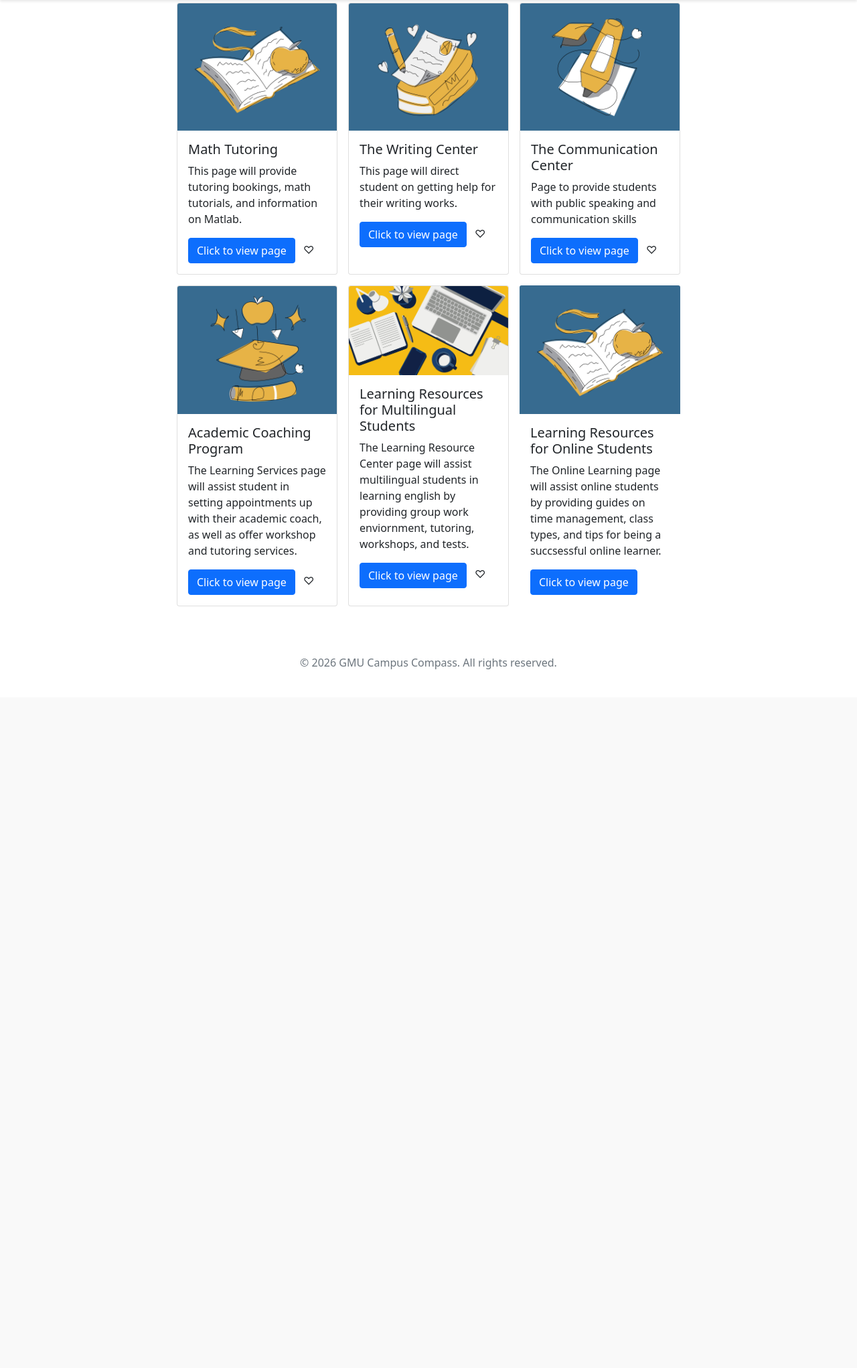
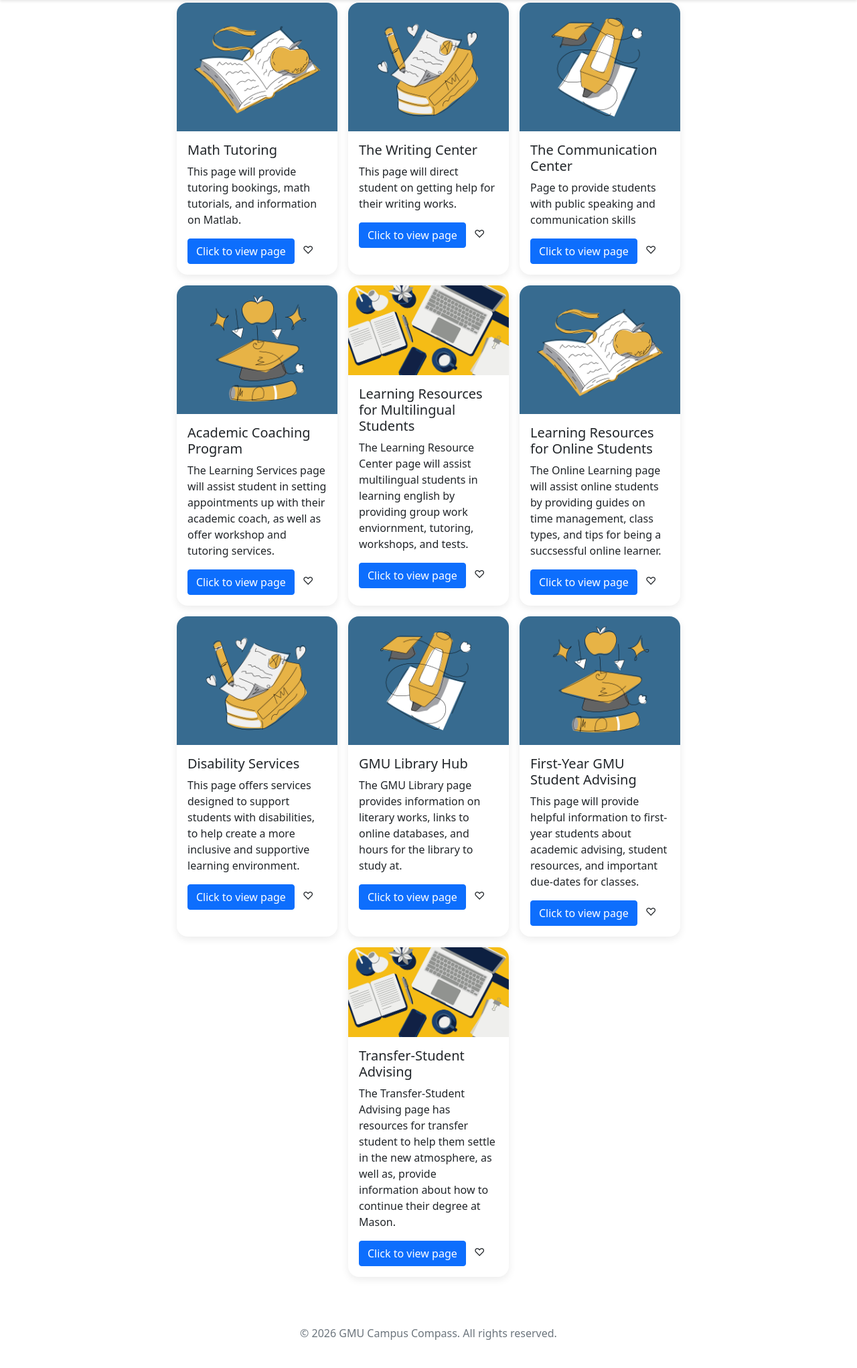
Before and after one commit to kanmani-m/masoncampuscompass, a Flask app: page /academicResource in a window 1280 px wide. Shown: the part 80-2122 px from the top of the page at 67% size. Before the commit the page ends 1079 px from the top, so only its background shows below. Run offline with Flask 3, Linux system fonts and the light colour scheme; the visitor is signed in with stand-in values (Sample User, id 1).

Commit message:
added more resources, fixed css, added decor

```diff
--- a/webapp/static/css/academicResources.css
+++ b/webapp/static/css/academicResources.css
@@ -1,5 +1,20 @@
+/* card style from carolina */
+.card {
+    border: none;
+    border-radius: 16px;
+    box-shadow: 0 4px 12px rgba(0, 0, 0, 0.08);
+    background: white;
+    transition: all 0.35s cubic-bezier(0.25, 0.46, 0.45, 0.94);
+    overflow: hidden;
+    position: relative;
+    animation: fadeIn 0.6s ease-out;
+}
 
-body {
-    background-color: #bf2d2d;
+.card:hover {
+    transform: translateY(-5px);
+    box-shadow: 0 0px 30px rgba(15, 161, 49, 0.75);
+}
+
+.btn{
 
 }
--- a/webapp/templates/academicResources.html
+++ b/webapp/templates/academicResources.html
@@ -1,5 +1,5 @@
 {% extends "base.html" %}
-{% block styles %}
+{% block css %}
 <link rel="stylesheet" href="{{ url_for('static', filename='css/academicResources.css') }}">
 {% endblock %}
 
@@ -7,6 +7,7 @@
 
 {% block content %}
 <!-- card template from bootstrap: https://getbootstrap.com/docs/5.0/components/card/#examples -->
+
 <div class="resource_cards" style="display: flex; flex-wrap: wrap; gap: 1rem; justify-content: center;"  >
 <div class="card" style="width: 15rem;">
     <img class="card-img-top" src="/static/img/erone-stuff-BAchx1hvFiw-unsplash.jpg" alt="Card image cap">
@@ -58,14 +59,61 @@
     </div>
   </div>
 
-  <div class="card_onlineLearning" style="width: 15rem;">
+  <div class="card" style="width: 15rem;">
     <img class="card-img-top" src="/static/img/erone-stuff-BAchx1hvFiw-unsplash.jpg" alt="Card image cap">
     <div class="card-body">
       <h5 class="card-title"> Learning Resources for Online Students</h5>
       <p class="card-text"> The Online Learning page will assist online students by providing guides on time management, class types, and tips for being a succsessful online learner.  </p>
       <a href="https://learningservices.gmu.edu/learning-resources/online-learning/" target="_blank" class="btn btn-primary">Click to view page</a>
+      <span class="favorite-toggle ms-2">♡</span>
     </div>
   </div>
+
+  <!-- xxx -->
+
+  <div class="card" style="width: 15rem;">
+    <img class="card-img-top" src="/static/img/erone-stuff-JJq8SUNWTcA-unsplash.jpg" alt="Card image cap">
+    <div class="card-body">
+      <h5 class="card-title">Disability Services</h5>
+      <p class="card-text">This page offers services designed to support students with disabilities, to help create a more inclusive and supportive learning environment.</p>
+      <a href="https://ds.gmu.edu/" target="_blank" class="btn btn-primary">Click to view page</a>
+      <span class="favorite-toggle ms-2">♡</span>
+    </div>
+  </div>
+
+  <div class="card" style="width: 15rem;">
+    <img class="card-img-top" src="/static/img/erone-stuff-SNr5sWUogSM-unsplash.jpg" alt="Card image cap">
+    <div class="card-body">
+      <h5 class="card-title"> GMU Library Hub </h5>
+      <p class="card-text"> The GMU Library page provides information on literary works, links to online databases, and hours for the library to study at. </p>
+      <a href="https://library.gmu.edu/" target="_blank" class="btn btn-primary">Click to view page</a>
+      <span class="favorite-toggle ms-2">♡</span>
+    </div>
+  </div>
+
+  <div class="card" style="width: 15rem;">
+    <img class="card-img-top" src="/static/img/erone-stuff-UpG6FwIgVvk-unsplash.jpg" alt="Card image cap">
+    <div class="card-body">
+      <h5 class="card-title"> First-Year GMU Student Advising</h5>
+      <p class="card-text"> This page will provide helpful information to first-year students about academic advising, student resources, and important due-dates for classes.  </p>
+      <a href="https://advising.gmu.edu/firstyear/" target="_blank" class="btn btn-primary">Click to view page</a>
+      <span class="favorite-toggle ms-2">♡</span>
+    </div>
+  </div>
+
+  <div class="card" style="width: 15rem;">
+    <img class="card-img-top" src="/static/img/alghozy-KBMDNdZ_3_A-unsplash.jpg" alt="Card image cap">
+    <div class="card-body">
+      <h5 class="card-title">Transfer-Student Advising</h5>
+      <p class="card-text"> The Transfer-Student Advising page has resources for transfer student to help them settle in the new atmosphere, as well as, provide information about how to continue their degree at Mason. </p>
+      <a href="https://advising.gmu.edu/transferstudents/" target="_blank" class="btn btn-primary">Click to view page</a>
+      <span class="favorite-toggle ms-2">♡</span>
+    </div>
+  </div>
+
+
+
+
 </div>
   <!-- end resource cards -->
 </div>
```
